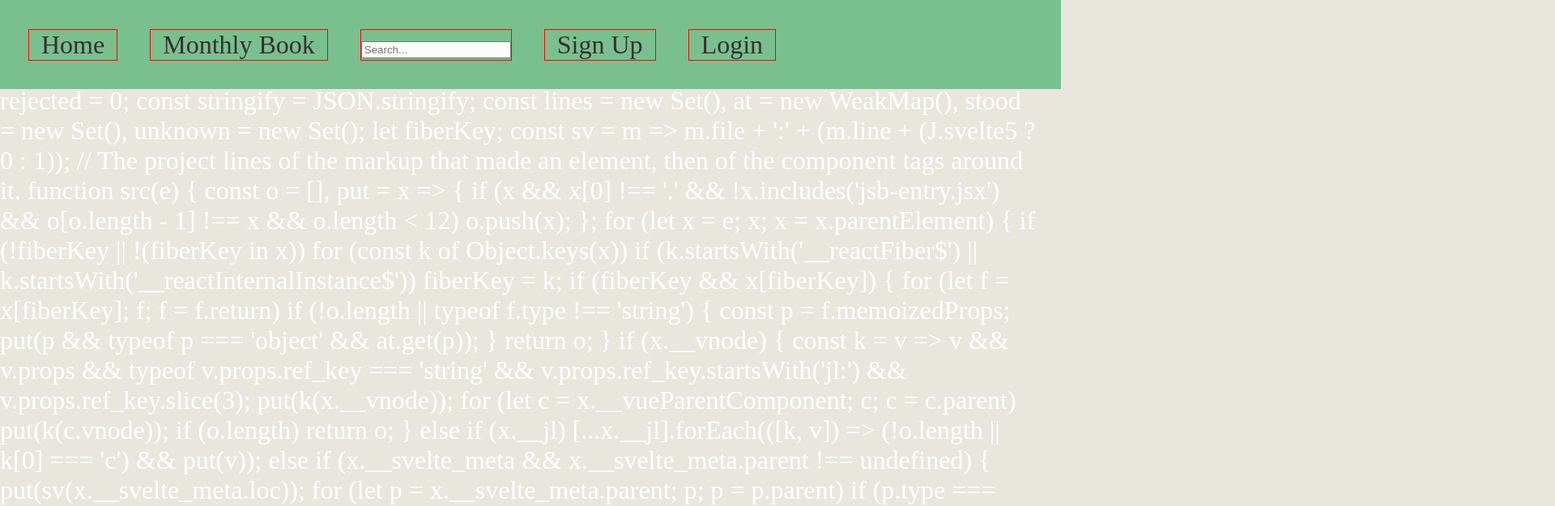
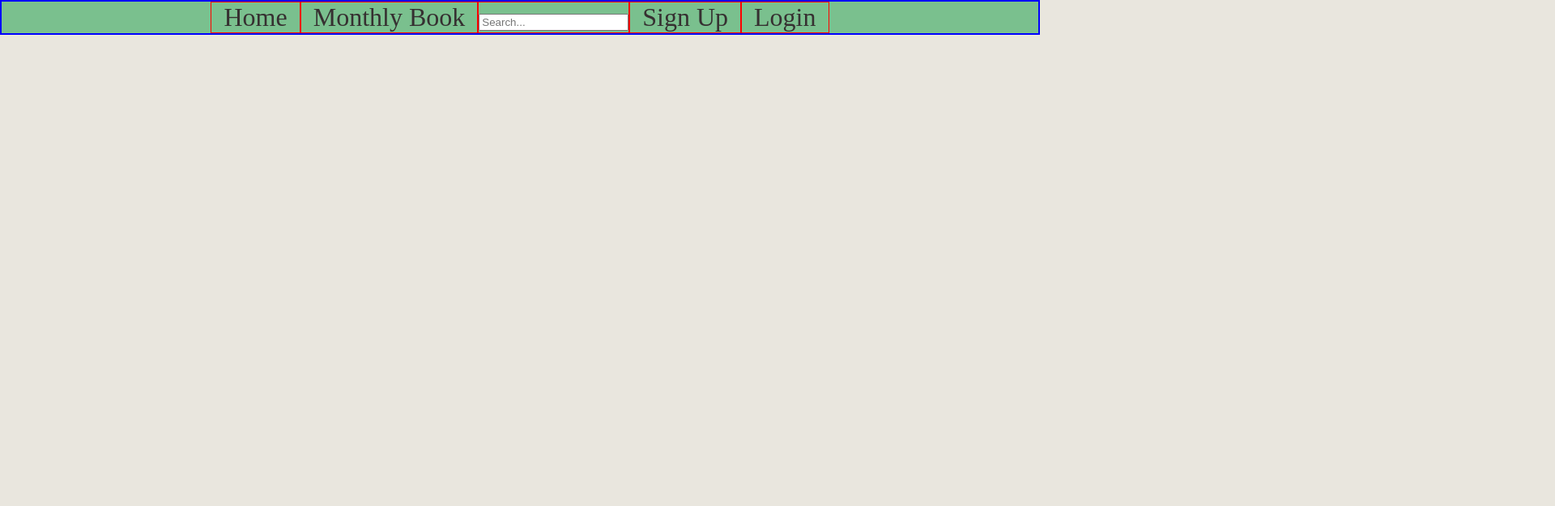
Before and after one commit to diaz-francisco/LetterBookd, a React (Vite) app in the folder frontend/: page / in a window 1280 px wide. Shown: the top 625 px of the page at 81% size, 1920 px wide, since content can reach past the window. Built offline with nearby package versions, Linux system fonts and the light colour scheme.

Commit message:
Header CSS

```diff
--- a/frontend/src/App.tsx
+++ b/frontend/src/App.tsx
@@ -23,9 +23,9 @@ function App() {
 
   return (
     <div className="App">
-      <header className="App-header">
+      {/* <header className="App-header">
         <p>{message}</p>
-      </header>
+      </header> */}
       <LandingPage />
       {/* <Login /> */}
       {/* <BookSubmission /> */}
--- a/frontend/src/components/LandingPage/Header.css
+++ b/frontend/src/components/LandingPage/Header.css
@@ -4,14 +4,27 @@
 
 .header-container {
   display: flex;
+  justify-content: center;
+  flex-wrap: wrap;
+  background-color: #7ac08e;
+  position: sticky;
+  top: 0;
+  left: 0;
+  width: 100%;
+  border: 2px solid blue;
+  z-index: 999;
+}
+
+.navbar .header-container {
+  display: flex;
   align-items: center;
-  background-color: #7ac08e;
-  padding: 15px;
+  justify-content: space-between;
+  background: none;
   margin: 0;
-  position: absolute;
-  top: 0;
-  width: 100vw;
-  height: 10vh;
+  padding: 20px 60px;
+  width: 100%;
+  border: 10px solid yellow;
+  border-radius: 0;
 }
 
 a {
@@ -41,6 +54,5 @@ ul {
 }
 
 ul li {
-  margin: 20px;
   border: 1px solid red;
 }
--- a/frontend/src/components/LandingPage/Header.tsx
+++ b/frontend/src/components/LandingPage/Header.tsx
@@ -6,7 +6,7 @@ const Header: React.FC = () => {
 
   return (
     <header className="header-container">
-      <nav>
+      <nav className="navbar">
         <ul className="nav-menu">
           <li>
             <a href="#home">Home</a>
```
